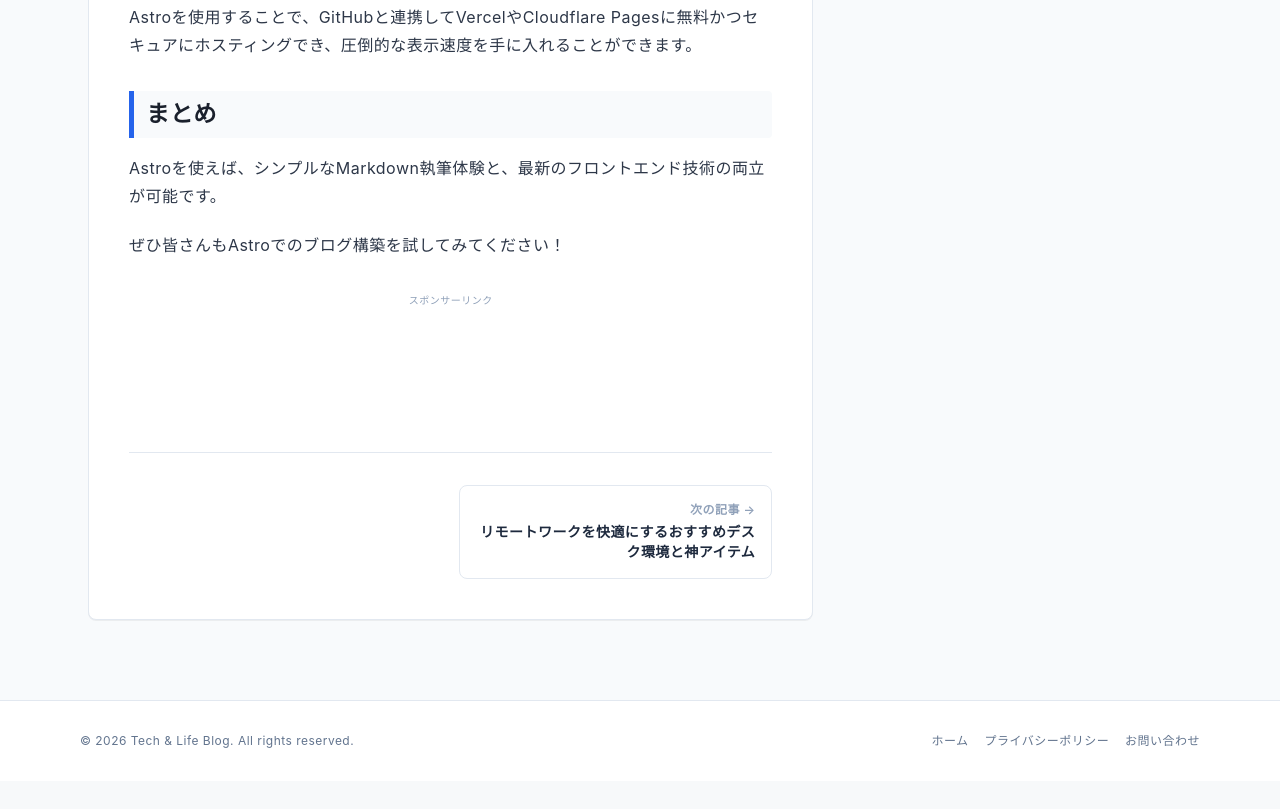
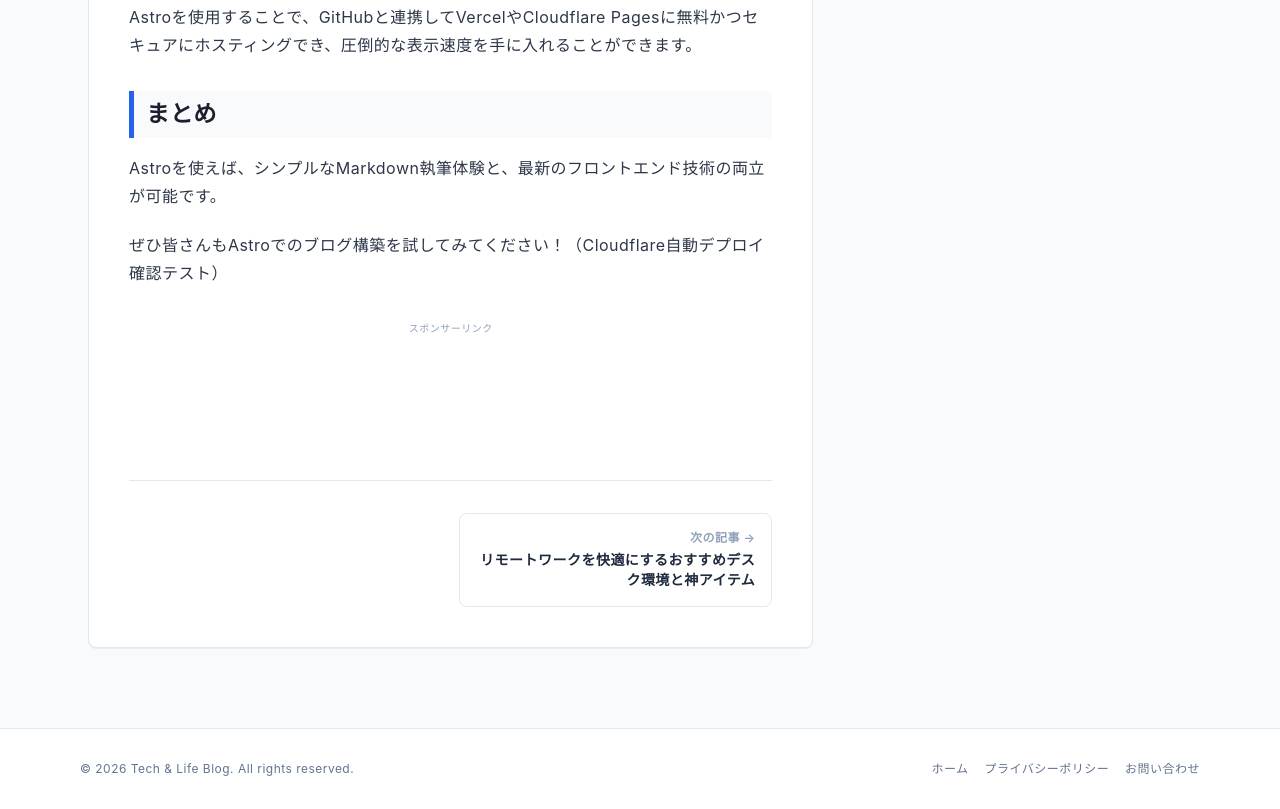
Before and after one commit to kwkM-T/techhug.kwk.jp.net, an Astro site: page /blog/first-post in a window 1280 px wide. Shown: the part 1950-2759 px from the top of the page. Before the commit the page ends 2731 px from the top, so only its background shows below. Built offline with nearby package versions, Linux system fonts and the light colour scheme; Astro itself is replaced by a stand-in of ours; no server answers.

Commit message:
Test update: add Cloudflare auto-deploy confirmation note

```diff
--- a/src/content/blog/first-post.md
+++ b/src/content/blog/first-post.md
@@ -36,4 +36,4 @@ Astroを使用することで、GitHubと連携してVercelやCloudflare Pages
 
 Astroを使えば、シンプルなMarkdown執筆体験と、最新のフロントエンド技術の両立が可能です。
 
-ぜひ皆さんもAstroでのブログ構築を試してみてください！
+ぜひ皆さんもAstroでのブログ構築を試してみてください！（Cloudflare自動デプロイ確認テスト）
```
